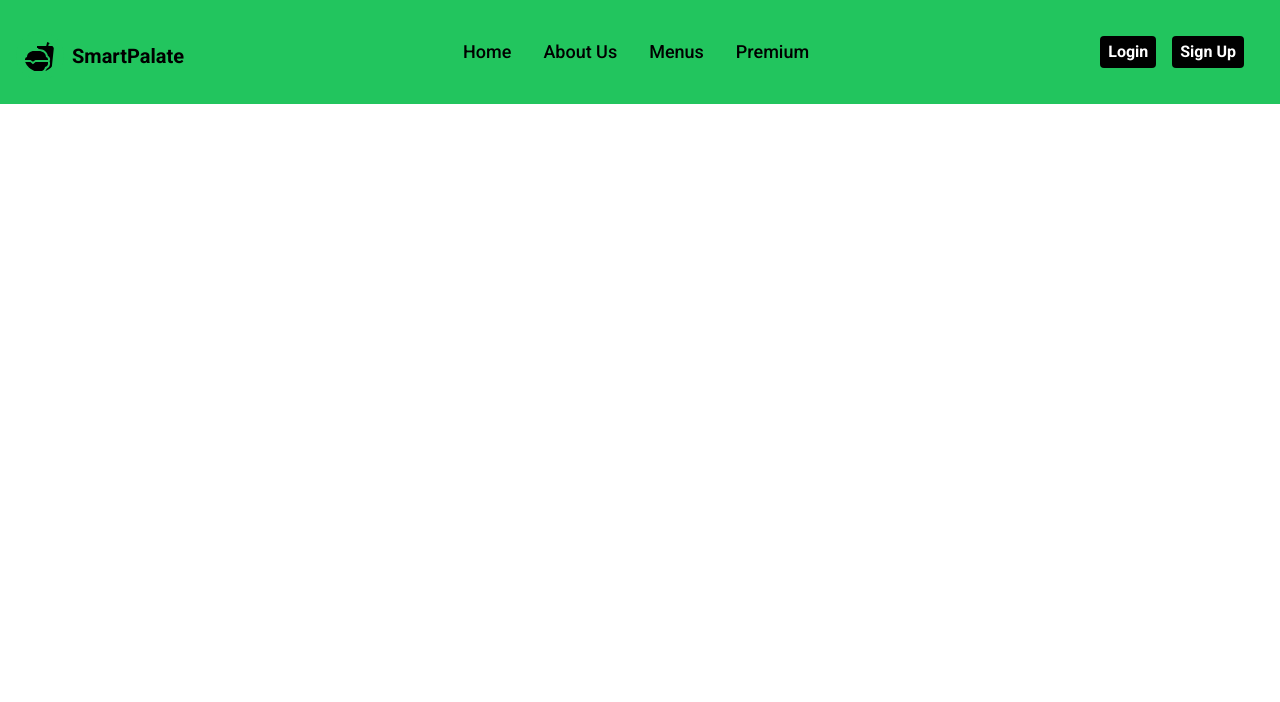
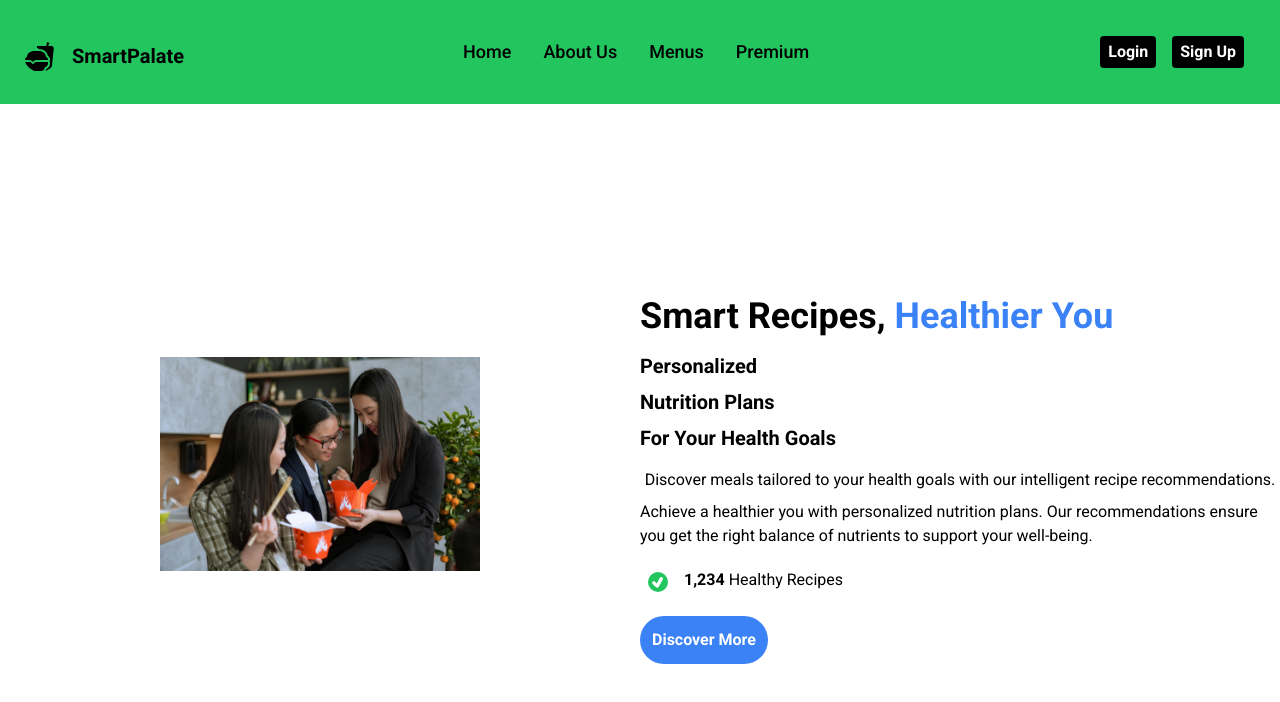
Before and after one commit to NirmaAbro/Eight-semester-fyp-frontend, a React (Create React App) app: page /whoweare in a window 1280 px wide. Shown: the top 702 px of the page. Built offline with nearby package versions, Linux system fonts and the light colour scheme.

Commit message:
typography chnaged

```diff
--- a/src/App.js
+++ b/src/App.js
@@ -1,10 +1,9 @@
 import React from "react";
-import {
-  BrowserRouter as Router, // Alias BrowserRouter to Router for clarity
-  Routes,
-  Route,
-} from "react-router-dom";
-import { Navbar, HeroSection, About } from "./routes/pages"; // Assuming Footer is imported correctly
+import { BrowserRouter as Router, Routes, Route } from "react-router-dom";
+import Navbar from "./Components/Navbar";
+import HeroSection from "./Components/HeroSection";
+import About from "./Components/About";
+import Section2 from "./Components/Section2";
 
 function App() {
   return (
@@ -15,7 +14,7 @@ function App() {
           <Route path="/" element={<HeroSection />} />
           <Route path="/home" element={<HeroSection />} />
           <Route path="/about" element={<About />} />
-          {/* Add other routes here */}
+          <Route path="/whoweare" element={<Section2 />} />
         </Routes>
       </Router>
     </div>
--- a/src/Components/HeroSection.jsx
+++ b/src/Components/HeroSection.jsx
@@ -11,16 +11,21 @@ function HeroSection() {
       {/* Gradient overlay for a subtle and visually appealing effect */}
       <div className="absolute inset-0 bg-gradient-to-r from-gray-900/10 to-transparent"></div>
 
-      <div className="sm:max-w-md text-center text-white p-3 m-2 order-2 lg:order-1">
-        {" "}
-        <h1 className="lg:text-4xl sm:text-3xl font-bold sm:leading-tight">
+      <div className="sm:max-w-md text-center justify-center items-start text-white p-3 m-2 order-2 lg:order-1">
+        {/* <h1 className="lg:text-4xl sm:text-3xl sm:leading-8 font-sans font-bold text-xl leading-7 mt-9 text-center"></h1>
+        <h3 className="lg:text-xl sm:text-base sm:mt-4 sm:leading-relaxed"></h3> */}
+        <h1
+          className="font-sans font-bold text-xl leading-7 mt-9 text-start
+               sm:text-3xl sm:leading-10 sm:whitespace-nowrap
+               md:font-extrabold md:-tracking-tight md:text-2xl md:leading-10 md:mt-24 lg:text-4xl"
+        >
           Smart Recipes, Healthier You, Personalized
         </h1>
-        <h3 className="lg:text-xl sm:text-base sm:mt-4 sm:leading-relaxed">
+        <h5 className="sm:text-base sm:leading-6 text-start sm:tracking-wider sm:m-2 text-xs md:text-xl  md:mt-7 md:tracking-wide font-semibold">
           Discover meals tailored to your health goals with our intelligent
           recipe recommendations. Achieve a healthier you with personalized
           nutrition plans.
-        </h3>
+        </h5>
         <button className="bg-green-500 hover:bg-green-700 text-white font-bold py-2 px-4 rounded mt-8">
           Get Started
         </button>
--- a/src/Components/Navbar.jsx
+++ b/src/Components/Navbar.jsx
@@ -92,9 +92,9 @@ function Navbar() {
         <div className="lg:hidden">
           <button className="p-2" onClick={handleMenu}>
             {isNavOpen ? (
-              <IoMdCloseCircle className="text-gray-400 text-3xl" />
+              <IoMdCloseCircle className="text-white text-3xl" />
             ) : (
-              <TiThMenu className="text-gray-400 text-3xl hover:border-green-500 mt-2" />
+              <TiThMenu className="text-white text-3xl hover:border-green-500 mt-2" />
             )}
           </button>
         </div>
--- /dev/null
+++ b/src/Components/Section2.jsx
@@ -0,0 +1,53 @@
+import React from "react";
+import pic from "../images/ourteam.jpg";
+import { TiTick } from "react-icons/ti";
+
+function Section2() {
+  return (
+    <div className="flex justify-center items-center mt-20">
+      <div className="w-1/2 mt-20">
+        <img
+          className="justify-center items-center m-auto w-1/2 h-1/2"
+          src={pic}
+          alt=""
+        />
+      </div>
+      <div className="w-1/2 flex flex-col justify-center items-center">
+        <div className="w-full mt-28">
+          <h1 className="text-4xl font-sans text-left font-bold mb-4">
+            Smart Recipes,{" "}
+            <span className="text-blue-500 justify-start items-start">
+              Healthier You
+            </span>
+          </h1>
+          <h6 className="text-xl font-semibold mb-2">Personalized</h6>
+          <h6 className="text-xl font-semibold mb-2">Nutrition Plans</h6>
+          <h6 className="text-xl font-semibold mb-4">For Your Health Goals</h6>
+        </div>
+
+        <p className="text-base mb-2">
+          Discover meals tailored to your health goals with our intelligent
+          recipe recommendations.
+        </p>
+        <p className="text-base">
+          Achieve a healthier you with personalized nutrition plans. Our
+          recommendations ensure you get the right balance of nutrients to
+          support your well-being.
+        </p>
+        <div className="flex w-full m-4">
+          <TiTick className="bg-green-500 text-white m-2 text-xl rounded-full" />
+          <p className="p-1">
+            <span className="font-bold p-1">1,234</span>Healthy Recipes{" "}
+          </p>
+        </div>
+        <div className="w-full">
+          <button className="bg-blue-500 text-white font-bold justify-center items-center p-3 rounded-full">
+            Discover More
+          </button>
+        </div>
+      </div>
+    </div>
+  );
+}
+
+export default Section2;
--- a/src/routes/pages.js
+++ b/src/routes/pages.js
@@ -6,6 +6,7 @@ import Premiere from "../Components/Premiere";
 import NotFound from "../Components/NotFound";
 import UpperNav from "../Components/UpperNav";
 import Navbar from "../Components/Navbar";
+import Section2 from "../Components/Section2";
 
 export {
   HeroSection,
@@ -15,5 +16,6 @@ export {
   Premiere,
   UpperNav,
   Navbar,
+  Section2,
   NotFound,
 };
```
Also changed, not shown: src/images/ourteam.jpg (added).
